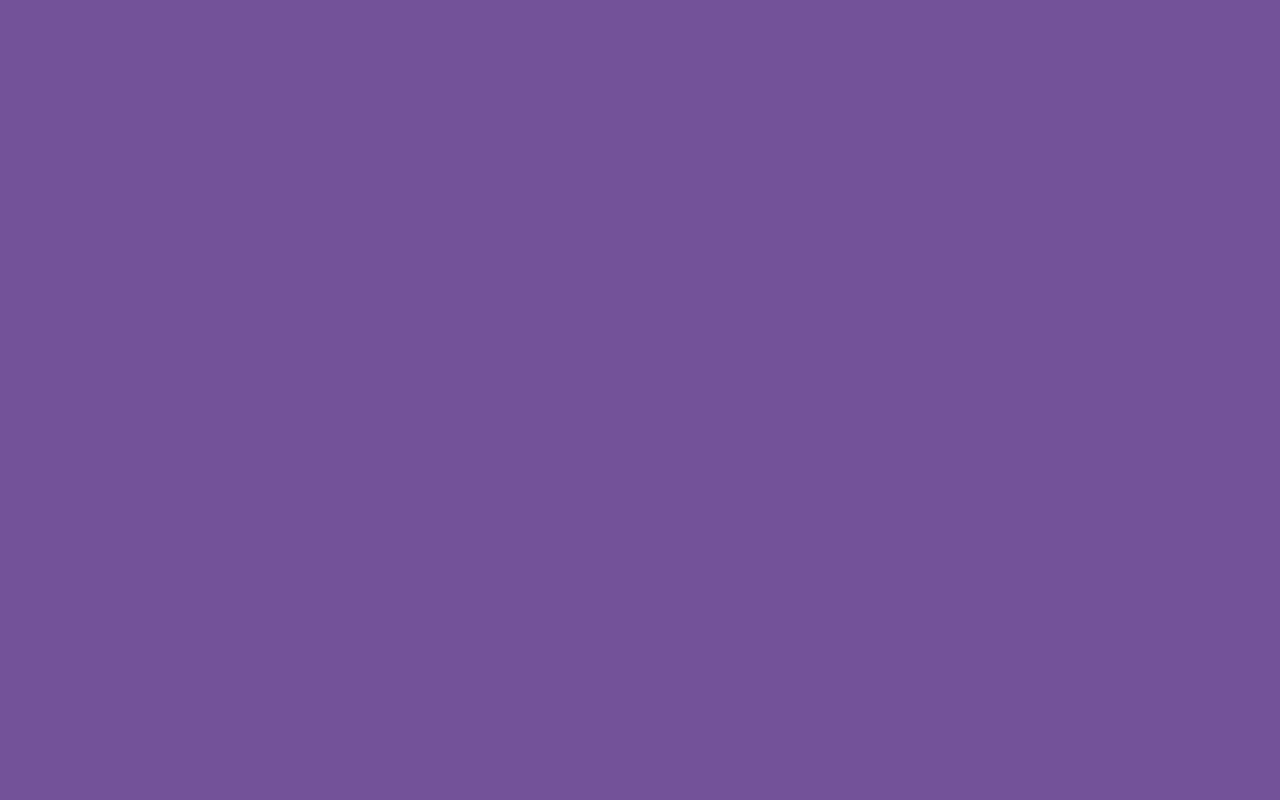
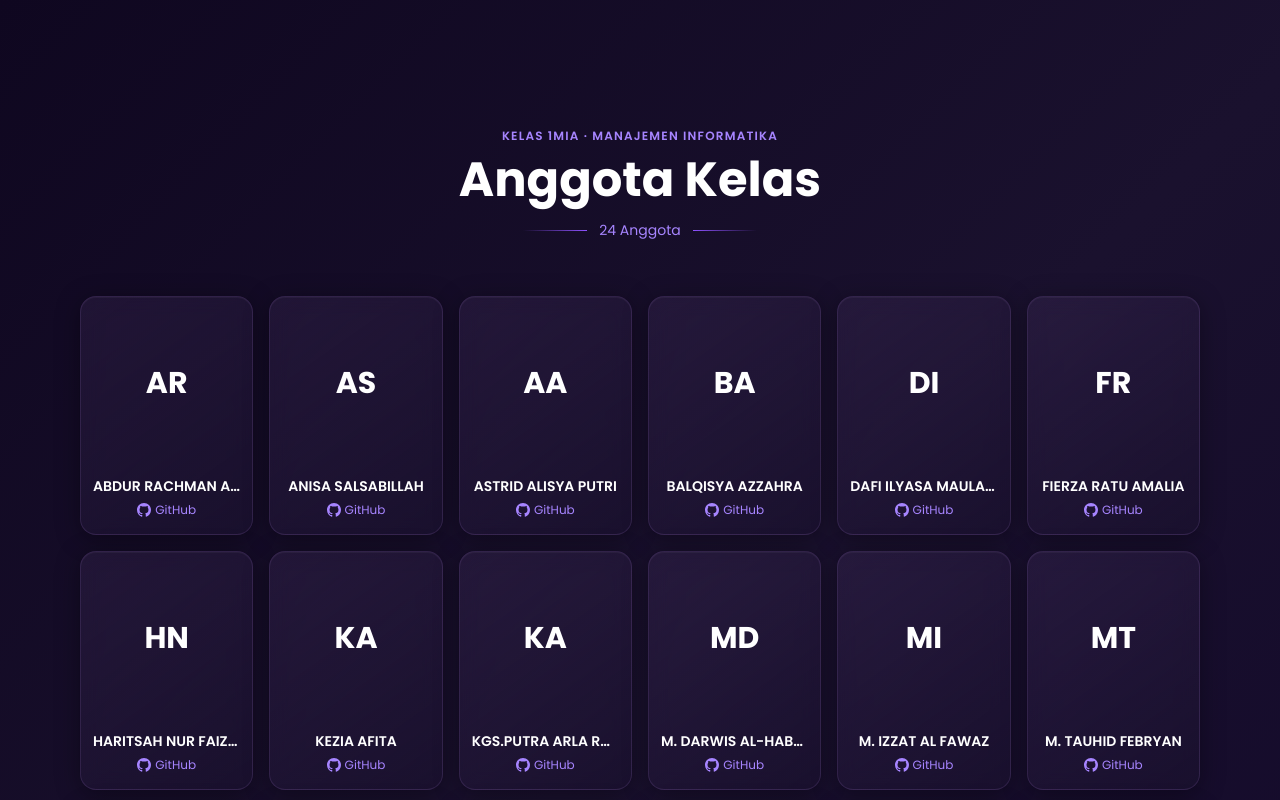
Before and after one commit to tauhidfebryan/1mia-web, a Next.js app: page / in a window 1280 px wide. Shown: the part 1600-2400 px from the top of the page. Before the commit the page ends 1600 px from the top, so only its background shows below. Built offline with nearby package versions, Linux system fonts and the light colour scheme.

Commit message:
feat: Page Anggota kelas

```diff
--- /dev/null
+++ b/app/anggota/page.tsx
@@ -0,0 +1,296 @@
+"use client";
+
+import Link from "next/link";
+import { motion } from "framer-motion";
+
+interface Member {
+  id: number;
+  name: string;
+  photo: string;
+  github: string;
+  role?: string;
+}
+
+const members: Member[] = [
+  {
+    id: 1,
+    name: "ABDUR RACHMAN ABYAN",
+    photo: "",
+    github: "https://github.com/",
+  },
+  {
+    id: 2,
+    name: "ANISA SALSABILLAH",
+    photo: "",
+    github: "https://github.com/",
+  },
+  {
+    id: 3,
+    name: "ASTRID ALISYA PUTRI",
+    photo: "",
+    github: "https://github.com/",
+  },
+  {
+    id: 4,
+    name: "BALQISYA AZZAHRA",
+    photo: "",
+    github: "https://github.com/",
+  },
+  {
+    id: 5,
+    name: "DAFI ILYASA MAULANA",
+    photo: "",
+    github: "https://github.com/",
+  },
+  {
+    id: 6,
+    name: "FIERZA RATU AMALIA",
+    photo: "",
+    github: "https://github.com/",
+  },
+  {
+    id: 7,
+    name: "HARITSAH NUR FAIZAH",
+    photo: "",
+    github: "https://github.com/",
+  },
+  {
+    id: 8,
+    name: "KEZIA AFITA",
+    photo: "",
+    github: "https://github.com/",
+  },
+  {
+    id: 9,
+    name: "KGS.PUTRA ARLA RAHMATULLAH",
+    photo: "",
+    github: "https://github.com/",
+  },
+  {
+    id: 10,
+    name: "M. DARWIS AL-HABSYI",
+    photo: "",
+    github: "https://github.com/",
+  },
+  {
+    id: 11,
+    name: "M. IZZAT AL FAWAZ",
+    photo: "",
+    github: "https://github.com/",
+  },
+  {
+    id: 12,
+    name: "M. TAUHID FEBRYAN",
+    photo: "",
+    github: "https://github.com/",
+  },
+  {
+    id: 13,
+    name: "MARIN DISTY SAPUTRI",
+    photo: "",
+    github: "https://github.com/",
+  },
+  {
+    id: 14,
+    name: "MUHAMMAD AL FATIH",
+    photo: "",
+    github: "https://github.com/",
+  },
+  {
+    id: 15,
+    name: "MUHAMMAD FARELLIAN ASRI",
+    photo: "",
+    github: "https://github.com/",
+  },
+  {
+    id: 16,
+    name: "MUHAMMAD HAFIZHURROHMAN",
+    photo: "",
+    github: "https://github.com/",
+  },
+  {
+    id: 17,
+    name: "NASYIFAH NUR FADILAH",
+    photo: "",
+    github: "https://github.com/",
+  },
+  {
+    id: 18,
+    name: "NUR AULIA HASANAH",
+    photo: "",
+    github: "https://github.com/",
+  },
+  {
+    id: 19,
+    name: "RICHA KARINA",
+    photo: "",
+    github: "https://github.com/",
+  },
+  {
+    id: 20,
+    name: "SHERLYN SHELFIANI PUTRI",
+    photo: "",
+    github: "https://github.com/",
+  },
+  {
+    id: 21,
+    name: "SUCI RAHMADANI",
+    photo: "",
+    github: "https://github.com/",
+  },
+  {
+    id: 22,
+    name: "SYFA NADIEN SYAFITRI",
+    photo: "",
+    github: "https://github.com/",
+  },
+  {
+    id: 23,
+    name: "TRI KHOTAMA AMNAH TASYA",
+    photo: "",
+    github: "https://github.com/",
+  },
+  {
+    id: 24,
+    name: "WILLIAM FERNANDO",
+    photo: "",
+    github: "https://github.com/",
+  },
+];
+
+const containerVariants = {
+  hidden: {},
+  visible: { transition: { staggerChildren: 0.05 } },
+};
+
+const cardVariants = {
+  hidden: { opacity: 0, y: 30, scale: 0.95 },
+  visible: {
+    opacity: 1,
+    y: 0,
+    scale: 1,
+    transition: { duration: 0.4, ease: "easeOut" as const },
+  },
+} satisfies import("framer-motion").Variants;
+
+function AvatarPlaceholder({ name, id }: { name: string; id: number }) {
+  const gradients = [
+    "from-violet-500 to-purple-700",
+    "from-indigo-500 to-blue-700",
+    "from-fuchsia-500 to-pink-700",
+    "from-cyan-500 to-teal-700",
+    "from-rose-500 to-red-700",
+    "from-amber-500 to-orange-700",
+    "from-emerald-500 to-green-700",
+    "from-sky-500 to-cyan-700",
+  ];
+  const gradient = gradients[(id - 1) % gradients.length];
+  const initials = name
+    .split(" ")
+    .map((n) => n[0])
+    .join("")
+    .toUpperCase()
+    .slice(0, 2);
+
+  return (
+    <div
+      className={`w-full h-full bg-linnear-to-br ${gradient} flex items-center justify-center`}
+    >
+      <span className="text-white text-3xl font-bold select-none">
+        {initials}
+      </span>
+    </div>
+  );
+}
+
+export default function Anggota() {
+  return (
+    <section
+      className="w-full min-h-screen py-32 px-6 md:px-12 lg:px-20"
+      style={{
+        background:
+          "linear-gradient(135deg, #0f0720 0%, #1a112e 50%, #12082a 100%)",
+      }}
+    >
+      {/* Header */}
+      <motion.div
+        className="text-center mb-14"
+        initial={{ opacity: 0, y: -20 }}
+        animate={{ opacity: 1, y: 0 }}
+        transition={{ duration: 0.6 }}
+      >
+        <p className="text-violet-400 text-xs font-semibold tracking-widest uppercase mb-3">
+          Kelas 1MIA · Manajemen Informatika
+        </p>
+        <h1 className="text-white text-4xl md:text-5xl font-bold mb-4">
+          Anggota Kelas
+        </h1>
+        <div className="flex items-center justify-center gap-3">
+          <div className="h-px w-16 bg-linear-to-r from-transparent to-violet-500" />
+          <span className="text-violet-400 text-sm">
+            {members.length} Anggota
+          </span>
+          <div className="h-px w-16 bg-linear-to-l from-transparent to-violet-500" />
+        </div>
+      </motion.div>
+
+      {/* Grid */}
+      <motion.div
+        className="grid grid-cols-2 sm:grid-cols-3 md:grid-cols-4 lg:grid-cols-6 gap-4 max-w-7xl mx-auto"
+        variants={containerVariants}
+        initial="hidden"
+        animate="visible"
+      >
+        {members.map((member) => (
+          <motion.div
+            key={member.id}
+            variants={cardVariants}
+            whileHover={{ y: -6, scale: 1.03 }}
+            className="group relative flex flex-col"
+          >
+            <div
+              className="relative w-full rounded-2xl overflow-hidden"
+              style={{
+                background:
+                  "linear-gradient(145deg, rgba(115,83,151,0.15), rgba(26,17,46,0.85))",
+                border: "1px solid rgba(115,83,151,0.25)",
+                backdropFilter: "blur(10px)",
+                boxShadow:
+                  "0 4px 24px rgba(0,0,0,0.35), inset 0 1px 0 rgba(255,255,255,0.04)",
+              }}
+            >
+              {/* Photo area */}
+              <div className="relative w-full aspect-square overflow-hidden">
+                <AvatarPlaceholder name={member.name} id={member.id} />
+              </div>
+
+              {/* Name & GitHub */}
+              <div className="px-3 py-2.5 text-center">
+                <p className="text-white text-sm font-semibold leading-tight truncate mb-1">
+                  {member.name}
+                </p>
+                <Link
+                  href={member.github}
+                  target="_blank"
+                  rel="noopener noreferrer"
+                  aria-label={`GitHub ${member.name}`}
+                  className="inline-flex items-center gap-1 text-violet-400 hover:text-violet-200 transition-colors duration-200 text-xs font-medium"
+                >
+                  <svg
+                    xmlns="http://www.w3.org/2000/svg"
+                    viewBox="0 0 24 24"
+                    fill="currentColor"
+                    className="w-3.5 h-3.5 shrink-0"
+                  >
+                    <path d="M12 0C5.374 0 0 5.373 0 12c0 5.302 3.438 9.8 8.207 11.387.599.111.793-.261.793-.577v-2.234c-3.338.726-4.033-1.416-4.033-1.416-.546-1.387-1.333-1.756-1.333-1.756-1.089-.745.083-.729.083-.729 1.205.084 1.839 1.237 1.839 1.237 1.07 1.834 2.807 1.304 3.492.997.107-.775.418-1.305.762-1.604-2.665-.305-5.467-1.334-5.467-5.931 0-1.311.469-2.381 1.236-3.221-.124-.303-.535-1.524.117-3.176 0 0 1.008-.322 3.301 1.23A11.509 11.509 0 0 1 12 5.803c1.02.005 2.047.138 3.006.404 2.291-1.552 3.297-1.23 3.297-1.23.653 1.653.242 2.874.118 3.176.77.84 1.235 1.911 1.235 3.221 0 4.609-2.807 5.624-5.479 5.921.43.372.823 1.102.823 2.222v3.293c0 .319.192.694.801.576C20.566 21.797 24 17.3 24 12c0-6.627-5.373-12-12-12z" />
+                  </svg>
+                  <span className="truncate">GitHub</span>
+                </Link>
+              </div>
+            </div>
+          </motion.div>
+        ))}
+      </motion.div>
+    </section>
+  );
+}
--- a/app/page.tsx
+++ b/app/page.tsx
@@ -1,11 +1,13 @@
 import Hero from "@/components/hero";
 import Structure from "@/app/struktur/page";
+import Anggota from "@/app/anggota/page";
 
 export default function Home() {
   return (
     <div className="">
       <Hero />
       <Structure />
+      <Anggota />
     </div>
   );
 }
```
